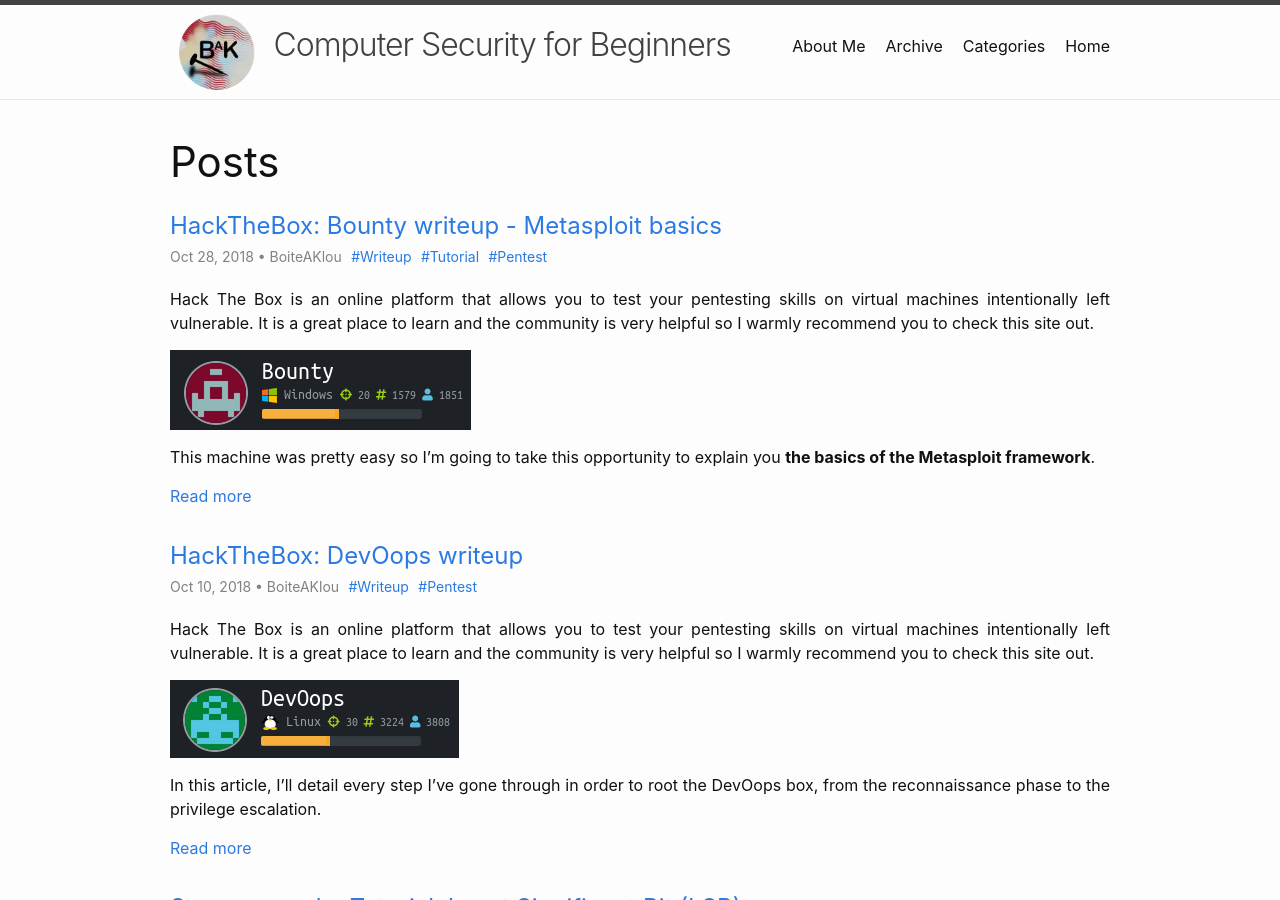
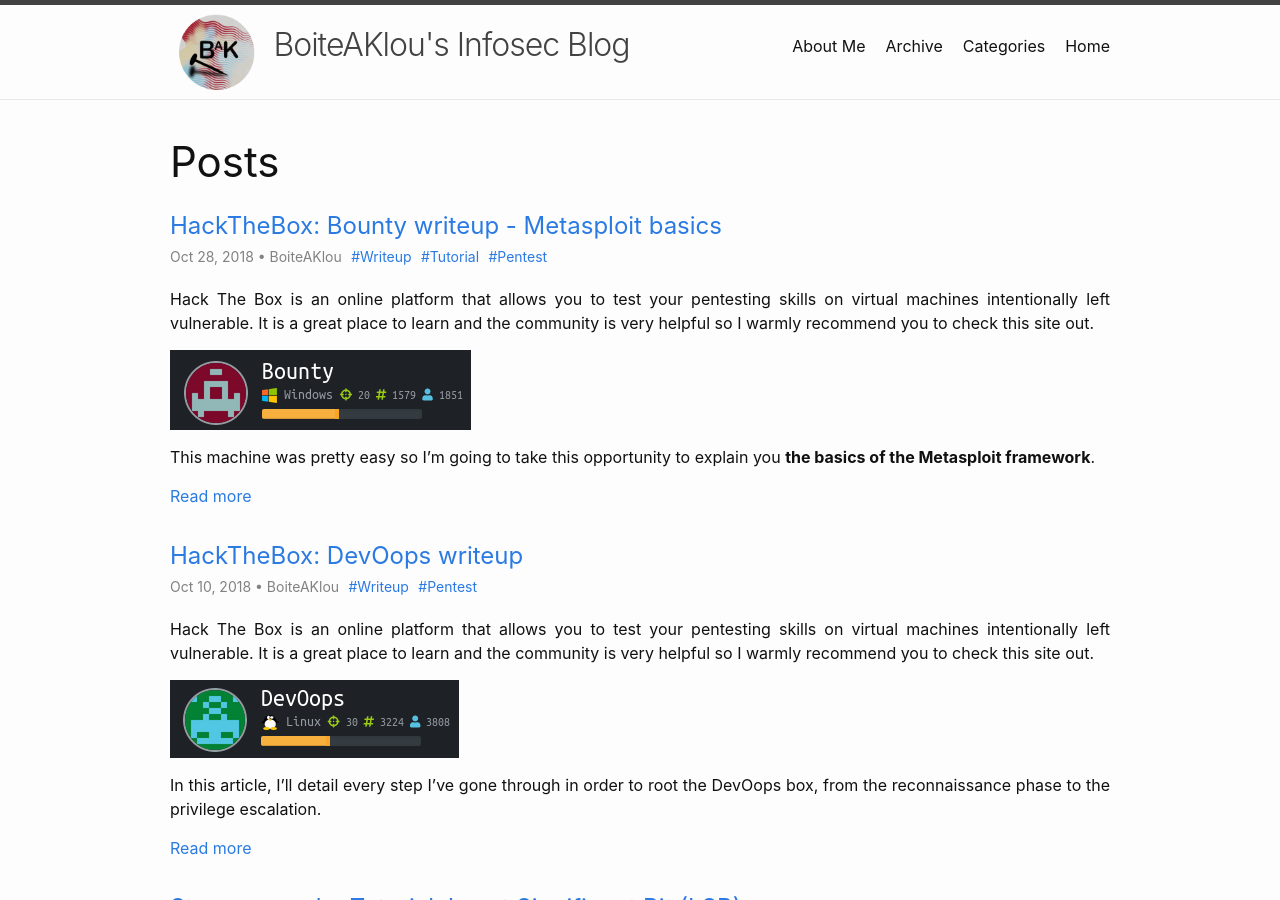
Before and after one commit to BoiteAKlou/boiteaclou.github.io, a Jekyll site: the page built from index.md, in a window 1280 px wide and 900 px high. Built offline with Jekyll 4.4.1, drawn with Linux system fonts in a browser that asks for light colours; some of the changed text lies outside the part shown.

Commit message:
Updating blog title

```diff
--- a/_config.yml
+++ b/_config.yml
@@ -13,7 +13,7 @@
 # you will see them accessed via {{ site.title }}, {{ site.email }}, and so on.
 # You can create any custom variable you would like, and they will be accessible
 # in the templates via {{ site.myvariable }}.
-title: Computer Security for Beginners
+title: BoiteAKlou's Infosec Blog
 
 collections:
   category:
```
Also changed, not shown: 4 other files.
